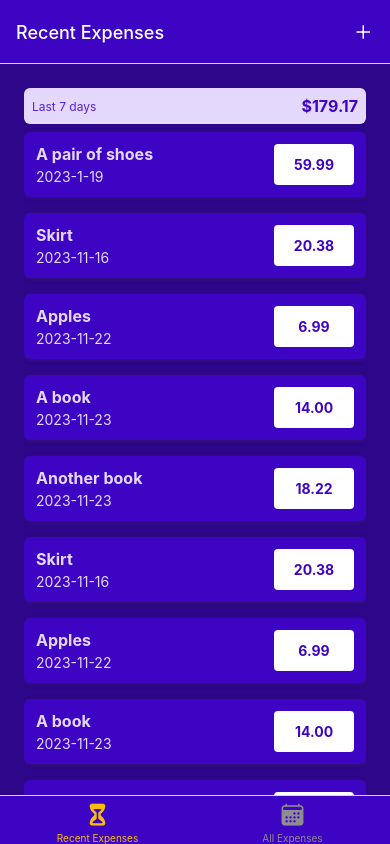
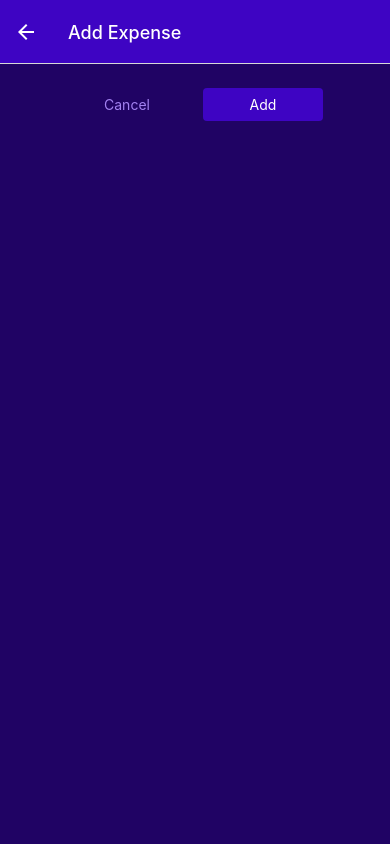
Before and after one commit to Annaivv/ExpenseTracker, a React Native app: screen /ManageExpense in a window 390 px wide. Built offline with nearby package versions, Linux system fonts and the light colour scheme.

Commit message:
expense management logic added

```diff
--- a/App.js
+++ b/App.js
@@ -10,6 +10,7 @@ import RecentExpenses from "./screens/RecentExpenses";
 import ManageExpense from "./screens/ManageExpense";
 import { GlobalStyles } from "./constants/styles";
 import IconButton from "./components/UI/IconButton";
+import ExpensesConextProvider from "./store/expensesContext";
 
 const Stack = createNativeStackNavigator();
 const BottomTabs = createBottomTabNavigator();
@@ -17,7 +18,7 @@ const BottomTabs = createBottomTabNavigator();
 function ExpensesOverview() {
   return (
     <BottomTabs.Navigator
-      screenOptions={{
+      screenOptions={({ navigation }) => ({
         headerStyle: { backgroundColor: GlobalStyles.colors.primary500 },
         headerTintColor: "#fff",
         tabBarStyle: { backgroundColor: GlobalStyles.colors.primary500 },
@@ -27,10 +28,12 @@ function ExpensesOverview() {
             icon="add"
             size={24}
             color={tintColor}
-            onPress={() => {}}
+            onPress={() => {
+              navigation.navigate("ManageExpense");
+            }}
           />
         ),
-      }}
+      })}
     >
       <BottomTabs.Screen
         name="Recent Expenses"
@@ -61,17 +64,28 @@ function ExpensesOverview() {
 export default function App() {
   return (
     <>
-      <StatusBar style="auto" />
+      <StatusBar style="light" />
+      <ExpensesConextProvider>
         <NavigationContainer>
-        <Stack.Navigator>
+          <Stack.Navigator
+            screenOptions={{
+              headerStyle: { backgroundColor: GlobalStyles.colors.primary500 },
+              headerTintColor: "white",
+            }}
+          >
             <Stack.Screen
               name="Expenses Overview"
               component={ExpensesOverview}
               options={{ headerShown: false }}
             />
-          <Stack.Screen name="Manage Expense" component={ManageExpense} />
+            <Stack.Screen
+              name="ManageExpense"
+              component={ManageExpense}
+              options={{ presentation: "modal" }}
+            />
           </Stack.Navigator>
         </NavigationContainer>
+      </ExpensesConextProvider>
     </>
   );
 }
--- a/components/ExpensesOutput/ExpenseItem.js
+++ b/components/ExpensesOutput/ExpenseItem.js
@@ -1,10 +1,17 @@
 import { StyleSheet } from "react-native";
 import { Pressable, Text, View } from "react-native";
+import { useNavigation } from "@react-navigation/native";
 import { GlobalStyles } from "../../constants/styles";
 import { getFormattedDate } from "../../util/date";
 
-function ExpenseItem({ description, amount, date }) {
-  function expensePressHandler() {}
+function ExpenseItem({ id, description, amount, date }) {
+  const navigation = useNavigation();
+
+  function expensePressHandler() {
+    navigation.navigate("ManageExpense", {
+      expenseId: id,
+    });
+  }
 
   return (
     <Pressable
--- a/components/ExpensesOutput/ExpensesOutput.js
+++ b/components/ExpensesOutput/ExpensesOutput.js
@@ -1,70 +1,19 @@
-import { StyleSheet, View } from "react-native";
+import { StyleSheet, Text, View } from "react-native";
 import ExpensesSummary from "./ExpensesSummary";
 import ExpensesList from "./ExpensesList";
 import { GlobalStyles } from "../../constants/styles";
 
-const DUMMY_EXPENSES = [
-  {
-    id: "e1",
-    description: "A pair of shoes",
-    amount: 59.99,
-    date: new Date("2023-01-19"),
-  },
-  {
-    id: "e2",
-    description: "Skirt",
-    amount: 20.38,
-    date: new Date("2023-11-16"),
-  },
-  {
-    id: "e3",
-    description: "Apples",
-    amount: 6.99,
-    date: new Date("2023-11-22"),
-  },
-  {
-    id: "e4",
-    description: "A book",
-    amount: 14.0,
-    date: new Date("2023-11-23"),
-  },
-  {
-    id: "e5",
-    description: "Another book",
-    amount: 18.22,
-    date: new Date("2023-11-23"),
-  },
-  {
-    id: "e6",
-    description: "Skirt",
-    amount: 20.38,
-    date: new Date("2023-11-16"),
-  },
-  {
-    id: "e7",
-    description: "Apples",
-    amount: 6.99,
-    date: new Date("2023-11-22"),
-  },
-  {
-    id: "e8",
-    description: "A book",
-    amount: 14.0,
-    date: new Date("2023-11-23"),
-  },
-  {
-    id: "e9",
-    description: "Another book",
-    amount: 18.22,
-    date: new Date("2023-11-23"),
-  },
-];
+function ExpensesOutput({ expenses, expensesPeriod, fallbackText }) {
+  let content = <Text style={styles.infoText}>{fallbackText}</Text>;
 
-function ExpensesOutput({ expenses, expensesPeriod }) {
+  if (expenses.length > 0) {
+    content = <ExpensesList expenses={expenses} />;
+  }
+
   return (
     <View style={styles.container}>
-      <ExpensesSummary expenses={DUMMY_EXPENSES} periodName={expensesPeriod} />
-      <ExpensesList expenses={DUMMY_EXPENSES} />
+      <ExpensesSummary expenses={expenses} periodName={expensesPeriod} />
+      {content}
     </View>
   );
 }
@@ -78,4 +27,10 @@ const styles = StyleSheet.create({
     paddingTop: 24,
     backgroundColor: GlobalStyles.colors.primary700,
   },
+  infoText: {
+    color: "white",
+    fontSize: 16,
+    textAlign: "center",
+    marginTop: 32,
+  },
 });
--- /dev/null
+++ b/components/UI/Button.js
@@ -0,0 +1,44 @@
+import { Pressable, StyleSheet, Text, View } from "react-native";
+import { GlobalStyles } from "../../constants/styles";
+
+function Button({ children, onPress, mode, style }) {
+  return (
+    <View style={style}>
+      <Pressable
+        onPress={onPress}
+        style={({ pressed }) => pressed && styles.pressed}
+      >
+        <View style={[styles.button, mode === "flat" && styles.flat]}>
+          <Text style={[styles.buttonText, mode === "flat" && styles.flatText]}>
+            {children}
+          </Text>
+        </View>
+      </Pressable>
+    </View>
+  );
+}
+
+export default Button;
+
+const styles = StyleSheet.create({
+  button: {
+    borderRadius: 4,
+    padding: 8,
+    backgroundColor: GlobalStyles.colors.primary500,
+  },
+  flat: {
+    backgroundColor: "transparent",
+  },
+  buttonText: {
+    color: "white",
+    textAlign: "center",
+  },
+  flatText: {
+    color: GlobalStyles.colors.primary200,
+  },
+  pressed: {
+    opacity: 0.75,
+    backgroundColor: GlobalStyles.colors.primary100,
+    borderRadius: 4,
+  },
+});
--- a/screens/ManageExpense.js
+++ b/screens/ManageExpense.js
@@ -1,7 +1,94 @@
-import { Text } from "react-native";
+import { useContext, useLayoutEffect } from "react";
+import { StyleSheet, Text, View } from "react-native";
+import IconButton from "../components/UI/IconButton";
+import { GlobalStyles } from "../constants/styles";
+import Button from "../components/UI/Button";
+import { ExpensesContext } from "../store/expensesContext";
 
-function ManageExpense(params) {
-  return <Text>ManageExpense Screen</Text>;
+function ManageExpense({ route, navigation }) {
+  const expensesCtx = useContext(ExpensesContext);
+
+  const editedExpenseId = route.params?.expenseId;
+  const isEditing = !!editedExpenseId;
+
+  useLayoutEffect(() => {
+    navigation.setOptions({
+      title: isEditing ? "Edit Expense" : "Add Expense",
+    });
+  }, [navigation, isEditing]);
+
+  function deleteExpenseHandler() {
+    expensesCtx.deleteExpense(editedExpenseId);
+    navigation.goBack();
+  }
+
+  function cancelHandler() {
+    navigation.goBack();
+  }
+
+  function confirmHandler() {
+    if (isEditing) {
+      expensesCtx.updateExpense(editedExpenseId, {
+        description: "Test!!!!",
+        amount: 29.99,
+        date: new Date("2023-10-27"),
+      });
+    } else {
+      expensesCtx.addExpense({
+        description: "Test",
+        amount: 19.99,
+        date: new Date("2023-11-27"),
+      });
+    }
+    navigation.goBack();
+  }
+
+  return (
+    <View style={styles.container}>
+      <View style={styles.buttons}>
+        <Button style={styles.button} mode="flat" onPress={cancelHandler}>
+          Cancel
+        </Button>
+        <Button style={styles.button} onPress={confirmHandler}>
+          {isEditing ? "Update" : "Add"}
+        </Button>
+      </View>
+      {isEditing && (
+        <View style={styles.deleteContainer}>
+          <IconButton
+            icon="trash"
+            color={GlobalStyles.colors.error500}
+            size={36}
+            onPress={deleteExpenseHandler}
+          />
+        </View>
+      )}
+    </View>
+  );
 }
 
 export default ManageExpense;
+
+const styles = StyleSheet.create({
+  container: {
+    flex: 1,
+    padding: 24,
+    backgroundColor: GlobalStyles.colors.primary800,
+  },
+  buttons: {
+    flexDirection: "row",
+    justifyContent: "center",
+    alignItems: "center",
+  },
+  button: {
+    minWidth: 120,
+    marginHorizontal: 8,
+  },
+  deleteContainer: {
+    marginTop: 16,
+    paddingTop: 8,
+    borderTopWidth: 2,
+    borderTopColor: GlobalStyles.colors.primary200,
+    alignItems: "center",
+  },
+});
--- a/screens/RecentExpenses.js
+++ b/screens/RecentExpenses.js
@@ -1,8 +1,26 @@
 import { Text } from "react-native";
 import ExpensesOutput from "../components/ExpensesOutput/ExpensesOutput";
+import { useContext } from "react";
+import { ExpensesContext } from "../store/expensesContext";
+import { getDateMinusDays } from "../util/date";
 
 function RecentExpenses() {
-  return <ExpensesOutput expensesPeriod="Last 7 days" />;
+  const expensesCtx = useContext(ExpensesContext);
+
+  const recentExpenses = expensesCtx.expenses.filter((expense) => {
+    const today = new Date();
+    const date7DaysAgo = getDateMinusDays(today, 7);
+
+    return expense.date >= date7DaysAgo && expense.date <= today;
+  });
+
+  return (
+    <ExpensesOutput
+      expenses={recentExpenses}
+      expensesPeriod="Last 7 days"
+      fallbackText="No expenses registered for the last 7 days"
+    />
+  );
 }
 
 export default RecentExpenses;
--- /dev/null
+++ b/store/expensesContext.js
@@ -0,0 +1,120 @@
+import { createContext, useReducer } from "react";
+
+const DUMMY_EXPENSES = [
+  {
+    id: "e1",
+    description: "A pair of shoes",
+    amount: 59.99,
+    date: new Date("2023-01-19"),
+  },
+  {
+    id: "e2",
+    description: "Skirt",
+    amount: 20.38,
+    date: new Date("2023-11-16"),
+  },
+  {
+    id: "e3",
+    description: "Apples",
+    amount: 6.99,
+    date: new Date("2023-11-22"),
+  },
+  {
+    id: "e4",
+    description: "A book",
+    amount: 14.0,
+    date: new Date("2023-11-23"),
+  },
+  {
+    id: "e5",
+    description: "Another book",
+    amount: 18.22,
+    date: new Date("2023-11-23"),
+  },
+  {
+    id: "e6",
+    description: "Skirt",
+    amount: 20.38,
+    date: new Date("2023-11-16"),
+  },
+  {
+    id: "e7",
+    description: "Apples",
+    amount: 6.99,
+    date: new Date("2023-11-22"),
+  },
+  {
+    id: "e8",
+    description: "A book",
+    amount: 14.0,
+    date: new Date("2023-11-23"),
+  },
+  {
+    id: "e9",
+    description: "Another book",
+    amount: 18.22,
+    date: new Date("2023-11-23"),
+  },
+];
+
+export const ExpensesContext = createContext({
+  expenses: [],
+  addExpense: ({ description, amount, date }) => {},
+  deleteExpense: (id) => {},
+  updateExpense: (id, { description, amount, date }) => {},
+});
+
+function expensesReducer(state, action) {
+  switch (action.type) {
+    case "ADD":
+      const id = new Date().toString() + Math.random().toString();
+      return [{ ...action.payload, id: id }, ...state];
+
+    case "UPDATE":
+      const updatableExpenseIndex = state.findIndex(
+        (expense) => expense.id === action.payload.id
+      );
+      const updatableExpense = state[updatableExpenseIndex];
+      const updatedItem = { ...updatableExpense, ...action.payload.data };
+      const updatedExpenses = [...state];
+      updatedExpenses[updatableExpenseIndex] = updatedItem;
+      return updatedExpenses;
+
+    case "DELETE":
+      return state.filter((expense) => expense.id !== action.payload);
+
+    default:
+      return state;
+  }
+}
+
+function ExpensesConextProvider({ children }) {
+  const [expensesState, dispatch] = useReducer(expensesReducer, DUMMY_EXPENSES);
+
+  function addExpense(expenseData) {
+    dispatch({ type: "ADD", payload: expenseData });
+  }
+
+  function deleteExpense(id) {
+    dispatch({ type: "DELETE", payload: id });
+  }
+
+  function updateExpense(id, expenseData) {
+    dispatch({ type: "UPDATE", payload: { id: id, data: expenseData } });
+  }
+
+  const value = {
+    expenses: expensesState,
+    addExpense: addExpense,
+    deleteExpense: deleteExpense,
+    updateExpense: updateExpense,
+  };
+
+  return (
+    <ExpensesContext.Provider value={value}>
+      {children}
+    </ExpensesContext.Provider>
+  );
+}
+
+export default ExpensesConextProvider;
--- a/util/date.js
+++ b/util/date.js
@@ -1,3 +1,7 @@
 export function getFormattedDate(date) {
   return `${date.getFullYear()}-${date.getMonth() + 1}-${date.getDate()}`;
 }
+
+export function getDateMinusDays(date, days) {
+  return new Date(date.getFullYear(), date.getMonth(), date.getDate() - days);
+}
```
Also changed, not shown: screens/AllExpenses.js (+11 -1 lines). Lines whose indentation alone changed are shown as unchanged.
